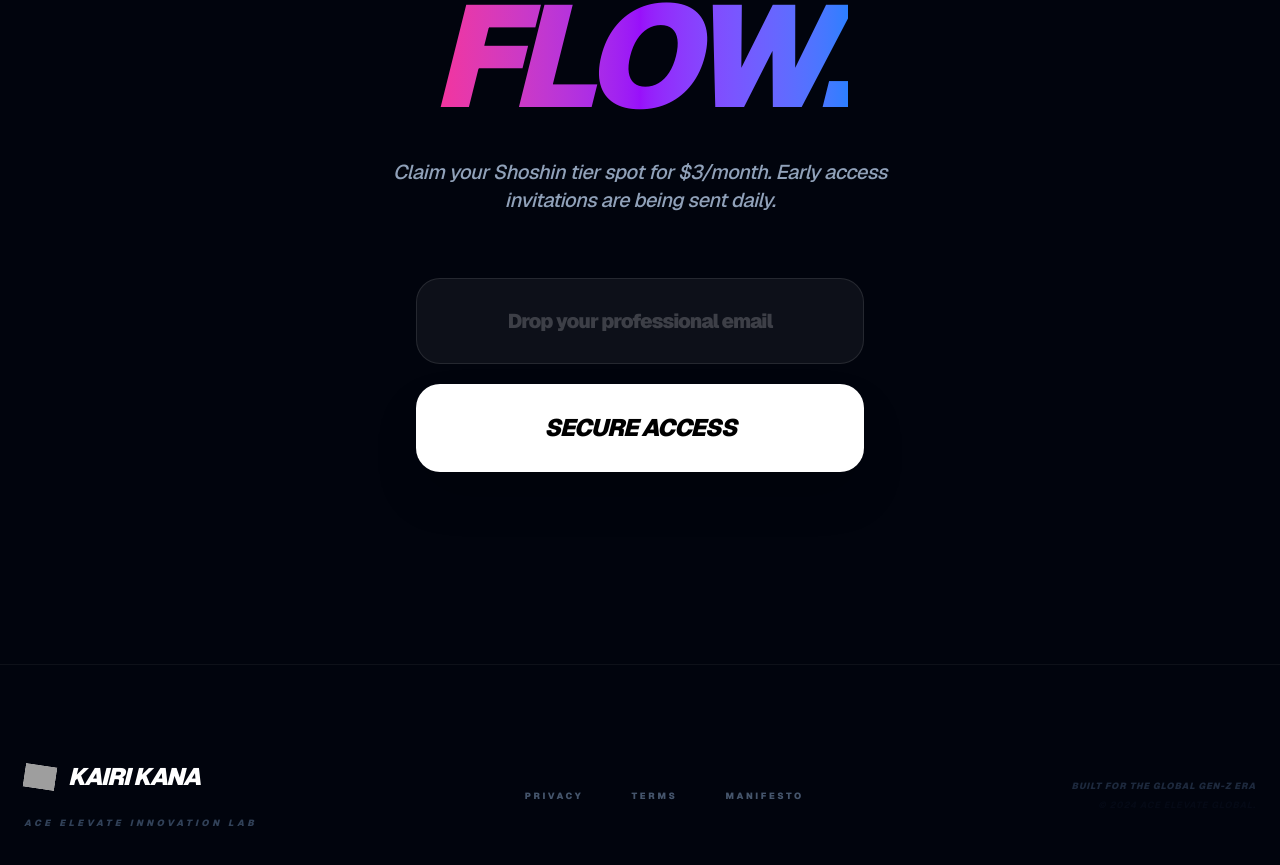
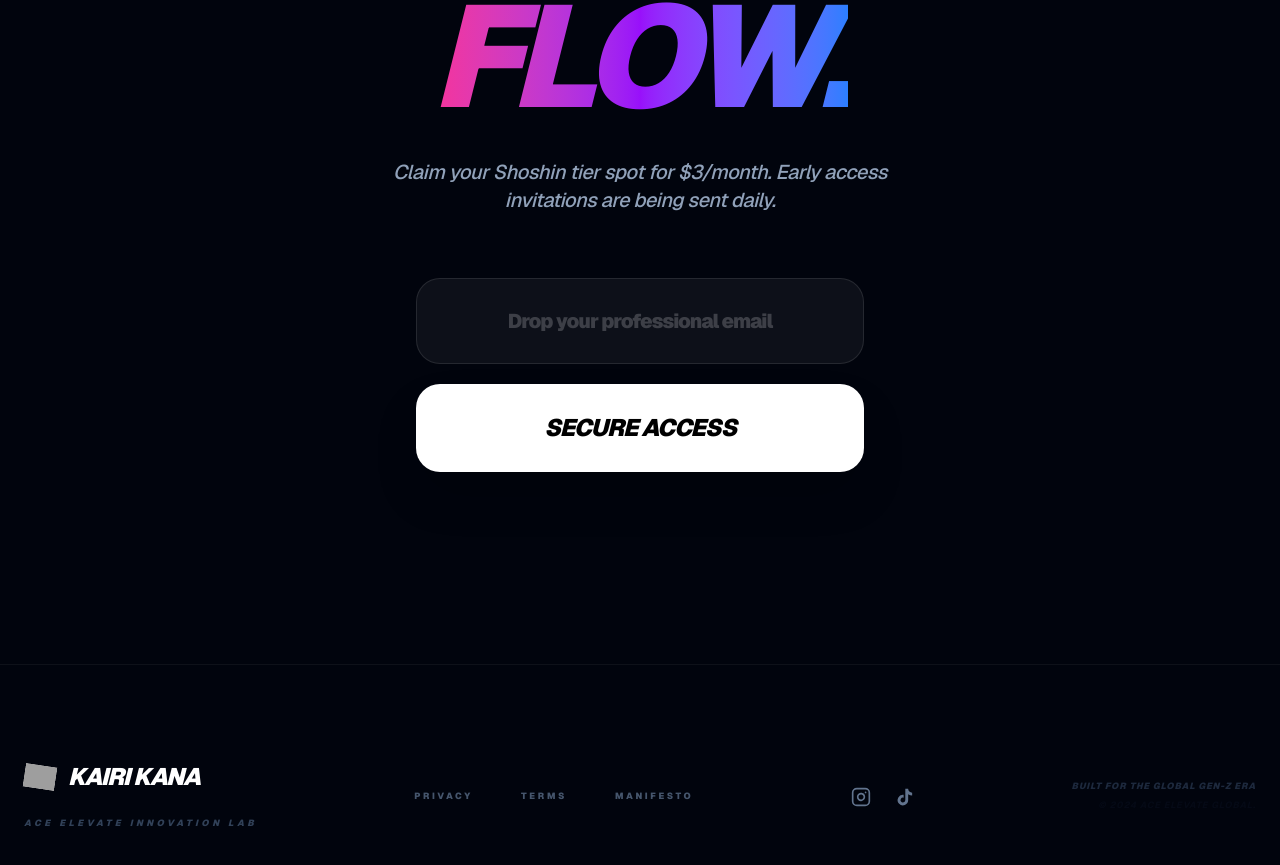
Before and after one commit to acelevate369/Kairi-Kana-Landing-Page, a Next.js app: page / in a window 1280 px wide. Shown: the part 5025-5890 px from the top of the page. Built offline with nearby package versions, Linux system fonts and the light colour scheme; no server answers; grey boxes are pictures that could not be loaded.

Commit message:
Add Social Link

```diff
--- a/src/app/id/page.tsx
+++ b/src/app/id/page.tsx
@@ -14,9 +14,17 @@ import {
     Ghost,
     Camera,
     FileText,
-    TrendingUp
+
+    TrendingUp,
+    Instagram
 } from 'lucide-react';
 import KairiLogoImg from '../Logo_Kairi_Kana.png';
+
+const TikTokIcon = ({ size = 24, className = "" }: { size?: number, className?: string }) => (
+    <svg width={size} height={size} viewBox="0 0 24 24" fill="currentColor" className={className} xmlns="http://www.w3.org/2000/svg">
+        <path d="M19.589 6.686a4.793 4.793 0 0 1-3.77-4.245V2h-3.445v13.672a2.896 2.896 0 0 1-5.201 1.743l-.002-.001.002.001a2.895 2.895 0 0 1 3.183-4.51v-3.5a6.329 6.329 0 0 0-5.394 10.692 6.33 6.33 0 0 0 10.857-4.424V8.687a8.182 8.182 0 0 0 4.773 1.526V6.79a4.831 4.831 0 0 1-1.003-.104z" />
+    </svg>
+);
 
 const KairiLogo = () => (
     <motion.div
@@ -562,6 +570,17 @@ const App = () => {
                     <a href="#" className="hover:text-purple-500 transition-colors duration-300">Syarat</a>
                     <a href="#" className="hover:text-blue-500 transition-colors duration-300">Manifesto</a>
                 </div>
+
+                {/* Socials */}
+                <div className="flex gap-6 items-center">
+                    <a href="https://www.instagram.com/ace_elevate.ai?igsh=MXBtNXNqMHpuajZhaQ==" target="_blank" rel="noopener noreferrer" aria-label="Ikuti kami di Instagram" className="text-slate-500 hover:text-pink-500 transition-all duration-300 transform hover:scale-110">
+                        <Instagram size={20} />
+                    </a>
+                    <a href="https://www.tiktok.com/@acelevate.ai" target="_blank" rel="noopener noreferrer" aria-label="Ikuti kami di TikTok" className="text-slate-500 hover:text-purple-500 transition-all duration-300 transform hover:scale-110">
+                        <TikTokIcon size={20} />
+                    </a>
+                </div>
+
                 <div className="text-right">
                     <p className="text-[9px] font-black text-slate-800 uppercase tracking-widest italic mb-2 leading-none">Dibangun untuk Era Gen-Z Global</p>
                     <p className="text-[9px] font-bold text-slate-900 tracking-widest opacity-30 italic">© 2024 ACE ELEVATE GLOBAL.</p>
--- a/src/app/page.tsx
+++ b/src/app/page.tsx
@@ -14,9 +14,17 @@ import {
   Ghost,
   Camera,
   FileText,
-  TrendingUp
+
+  TrendingUp,
+  Instagram
 } from 'lucide-react';
 import KairiLogoImg from './Logo_Kairi_Kana.png';
+
+const TikTokIcon = ({ size = 24, className = "" }: { size?: number, className?: string }) => (
+  <svg width={size} height={size} viewBox="0 0 24 24" fill="currentColor" className={className} xmlns="http://www.w3.org/2000/svg">
+    <path d="M19.589 6.686a4.793 4.793 0 0 1-3.77-4.245V2h-3.445v13.672a2.896 2.896 0 0 1-5.201 1.743l-.002-.001.002.001a2.895 2.895 0 0 1 3.183-4.51v-3.5a6.329 6.329 0 0 0-5.394 10.692 6.33 6.33 0 0 0 10.857-4.424V8.687a8.182 8.182 0 0 0 4.773 1.526V6.79a4.831 4.831 0 0 1-1.003-.104z" />
+  </svg>
+);
 
 const KairiLogo = () => (
   <motion.div
@@ -562,6 +570,17 @@ const App = () => {
           <a href="#" className="hover:text-purple-500 transition-colors duration-300">Terms</a>
           <a href="#" className="hover:text-blue-500 transition-colors duration-300">Manifesto</a>
         </div>
+
+        {/* Socials */}
+        <div className="flex gap-6 items-center">
+          <a href="https://www.instagram.com/ace_elevate.ai?igsh=MXBtNXNqMHpuajZhaQ==" target="_blank" rel="noopener noreferrer" aria-label="Follow us on Instagram" className="text-slate-500 hover:text-pink-500 transition-all duration-300 transform hover:scale-110">
+            <Instagram size={20} />
+          </a>
+          <a href="https://www.tiktok.com/@acelevate.ai" target="_blank" rel="noopener noreferrer" aria-label="Follow us on TikTok" className="text-slate-500 hover:text-purple-500 transition-all duration-300 transform hover:scale-110">
+            <TikTokIcon size={20} />
+          </a>
+        </div>
+
         <div className="text-right">
           <p className="text-[9px] font-black text-slate-800 uppercase tracking-widest italic mb-2 leading-none">Built for the Global Gen-Z Era</p>
           <p className="text-[9px] font-bold text-slate-900 tracking-widest opacity-30 italic">© 2024 ACE ELEVATE GLOBAL.</p>
```
